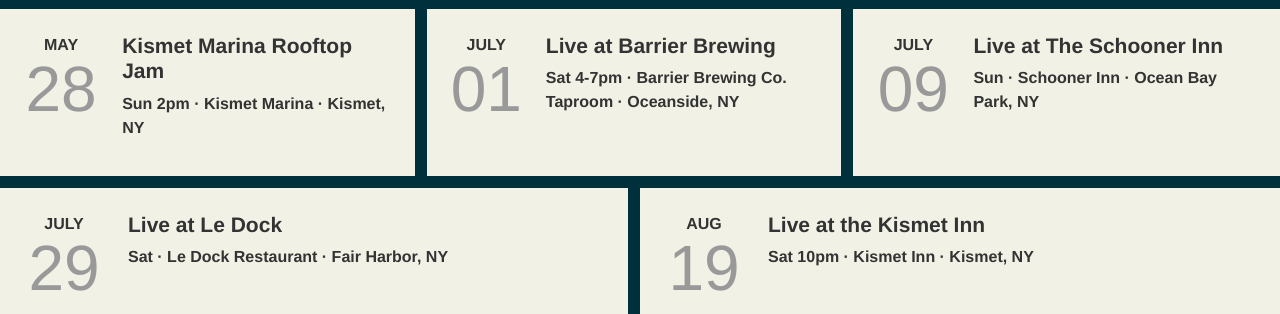
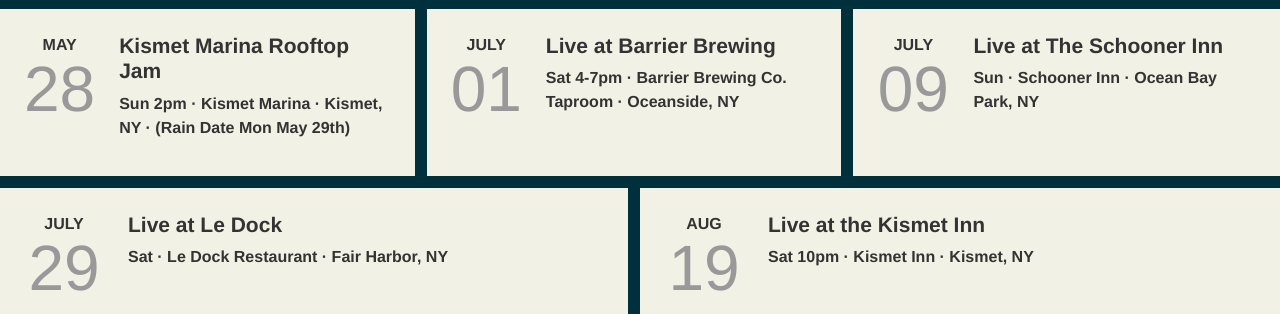
Before and after one commit to dmeehan/dirtyviceband, a website: page index.html in a window 1280 px wide. Shown: the part 1057-1371 px from the top of the page. Drawn offline with nearby package versions, Linux system fonts and the light colour scheme.

Commit message:
updated shows

```diff
--- a/index.html
+++ b/index.html
@@ -94,7 +94,7 @@
                     </div>
                     <div class="event-details">
                         <h1>Kismet Marina Rooftop Jam</h1>
-                        <p><strong>Sun 2pm &#183; Kismet Marina &#183; Kismet, NY
+                        <p><strong>Sun 2pm &#183; Kismet Marina &#183; Kismet, NY &#183; (Rain Date Mon May 29th)
                         </strong></p>
                     </div>
                 </div>
```
